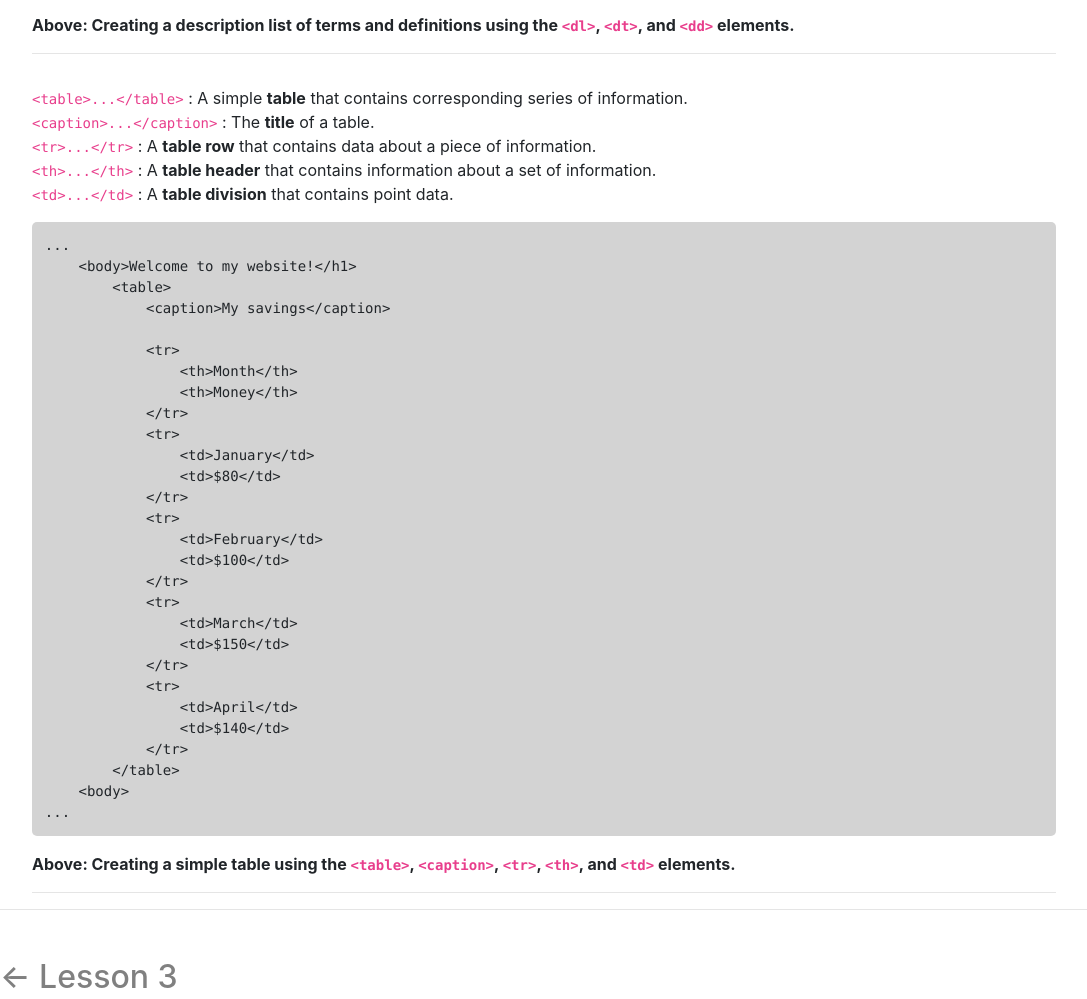
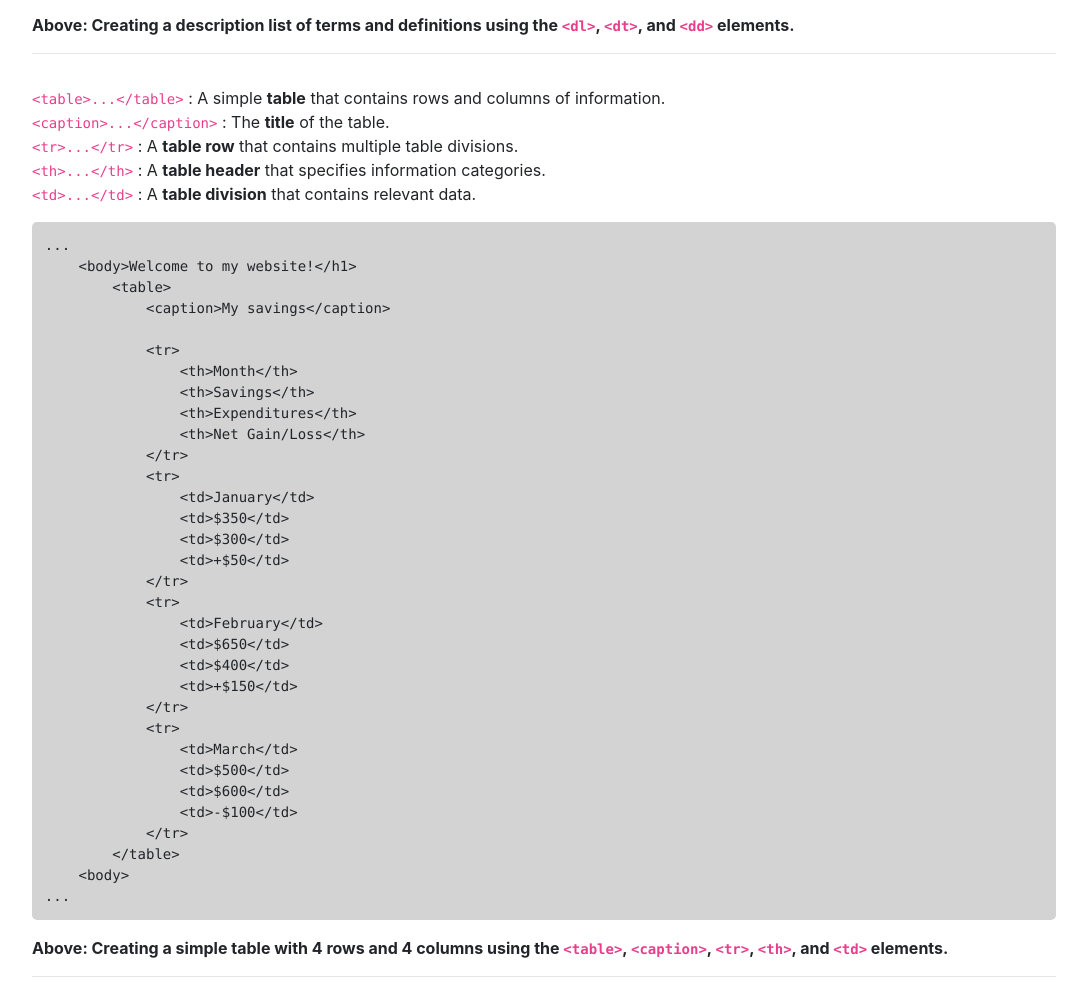
Before and after one commit to thebitspud/webdevguide, a plain HTML site: page lessons/04.html in a window 1280 px wide. Shown: the part 2961-3960 px from the top of the page, without its empty margins (96-1183 px from the left). Drawn offline with nearby package versions, Linux system fonts and the light colour scheme.

Commit message:
Made some changes to lesson 4

```diff
--- a/lessons/04.html
+++ b/lessons/04.html
@@ -156,11 +156,11 @@
 		<h6 class = "lesson-text"><hr></h6>
 
 		<p class = "lesson-text pt-3">
-			<code>&lt;table&gt;...&lt;/table&gt;</code> : A simple <strong>table</strong> that contains corresponding series of information.<br>
-			<code>&lt;caption&gt;...&lt;/caption&gt;</code> : The <strong>title</strong> of a table.<br>
-			<code>&lt;tr&gt;...&lt;/tr&gt;</code> : A <strong>table row</strong> that contains data about a piece of information.<br>
-			<code>&lt;th&gt;...&lt;/th&gt;</code> : A <strong>table header</strong> that contains information about a set of information.<br>
-			<code>&lt;td&gt;...&lt;/td&gt;</code> : A <strong>table division</strong> that contains point data.<br>
+			<code>&lt;table&gt;...&lt;/table&gt;</code> : A simple <strong>table</strong> that contains rows and columns of information.<br>
+			<code>&lt;caption&gt;...&lt;/caption&gt;</code> : The <strong>title</strong> of the table.<br>
+			<code>&lt;tr&gt;...&lt;/tr&gt;</code> : A <strong>table row</strong> that contains multiple table divisions.<br>
+			<code>&lt;th&gt;...&lt;/th&gt;</code> : A <strong>table header</strong> that specifies information categories.<br>
+			<code>&lt;td&gt;...&lt;/td&gt;</code> : A <strong>table division</strong> that contains relevant data.<br>
 		</p>
 		<pre class = "lesson-code">
 ...
@@ -170,29 +170,42 @@
 
 			&lt;tr&gt;
 				&lt;th&gt;Month&lt;/th&gt;
-				&lt;th&gt;Money&lt;/th&gt;
+				&lt;th&gt;Savings&lt;/th&gt;
+				&lt;th&gt;Expenditures&lt;/th&gt;
+				&lt;th&gt;Net Gain/Loss&lt;/th&gt;
 			&lt;/tr&gt;
 			&lt;tr&gt;
 				&lt;td&gt;January&lt;/td&gt;
-				&lt;td&gt;$80&lt;/td&gt;
+				&lt;td&gt;$350&lt;/td&gt;
+				&lt;td&gt;$300&lt;/td&gt;
+				&lt;td&gt;+$50&lt;/td&gt;
 			&lt;/tr&gt;
 			&lt;tr&gt;
 				&lt;td&gt;February&lt;/td&gt;
-				&lt;td&gt;$100&lt;/td&gt;
+				&lt;td&gt;$650&lt;/td&gt;
+				&lt;td&gt;$400&lt;/td&gt;
+				&lt;td&gt;+$150&lt;/td&gt;
 			&lt;/tr&gt;
 			&lt;tr&gt;
 				&lt;td&gt;March&lt;/td&gt;
-				&lt;td&gt;$150&lt;/td&gt;
+				&lt;td&gt;$500&lt;/td&gt;
+				&lt;td&gt;$600&lt;/td&gt;
+				&lt;td&gt;-$100&lt;/td&gt;
 			&lt;/tr&gt;
-			&lt;tr>
-				&lt;td>April&lt;/td>
-				&lt;td>$140&lt;/td>
-			&lt;/tr>
 		&lt;/table>
 	&lt;body&gt;
 ...</pre>
-		<p class = "lesson-text mt-3"><strong>Above: Creating a simple table using the <code>&lt;table&gt;</code>, <code>&lt;caption&gt;</code>, <code>&lt;tr&gt;</code>, <code>&lt;th&gt;</code>, and <code>&lt;td&gt;</code> elements.</strong></p>
+		<p class = "lesson-text mt-3"><strong>Above: Creating a simple table with 4 rows and 4 columns using the <code>&lt;table&gt;</code>, <code>&lt;caption&gt;</code>, <code>&lt;tr&gt;</code>, <code>&lt;th&gt;</code>, and <code>&lt;td&gt;</code> elements.</strong></p>
 		<h6 class = "lesson-text"><hr></h6>
+
+		<h2 class = "lesson-text mt-5">4.3: Using Reserved Characters<hr></h2>
+		<p class = "lesson-text">There are many characters that are not easy to type  or cannot be directly used in an HTML document due to interpretation issues. This includes fairly common symbols such as &amp;, &lt;, &gt;, and &quot;. Fortunately, the vast majority of these symbols can be accessed and used by calling their entity names or ids. For instance, &lt; has the designated entity name of &amp;lt;<br>
+		<br>
+		To learn more about reserved characters or to find a list of their entity values, refer to the link below:</p>
+
+		<h4 class = "big-text text-center my-5">
+			<a href = "https://www.html.am/reference/html-special-characters.cfm" target = "_blank" class = "footer-link-blue">HTML Special Characters</a>
+		</h4>
 
 		<hr>
 		<h2 class = "my-5 px-5">
```
